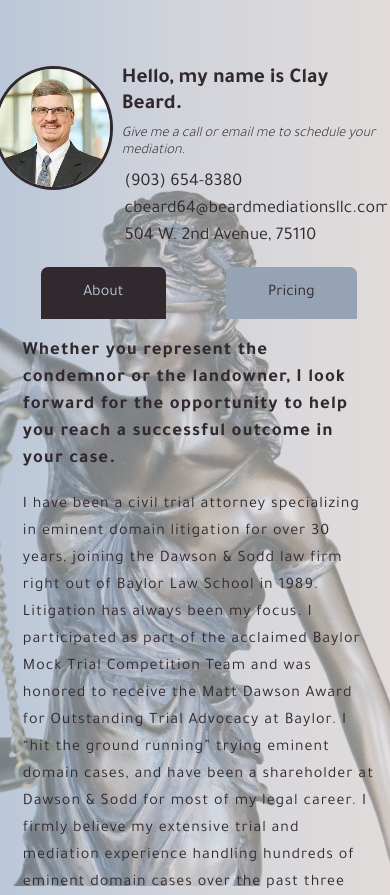
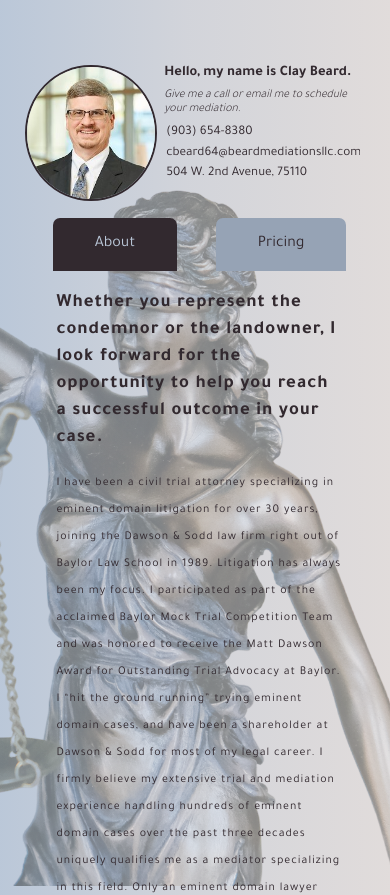
Before and after one commit to h-elliot/beard-mediations, a React (Create React App) app: page / in a window 390 px wide. Shown: the top 895 px of the page. Built offline with nearby package versions, Linux system fonts and the light colour scheme.

Commit message:
card.css mobile version

```diff
--- a/src/App.css
+++ b/src/App.css
@@ -1,22 +1,20 @@
 
 /* CSS HEX
-#E7E1E0 BG 1
-#BBC8D9 BG 2
-#96a3b5 BG 2.5
-#32292F DARK
-#575366 NEUTRAL
-#326771 MEDIUM
-#D17A22 HIGHLIGHT
-#C1292E ERROR
+#E7E1E0 BG 1      - platinum
+#BBC8D9 BG 2      - french \grey
+#96a3b5 BG 2.5    - cadet \grey
+#32292F DARK      - raisin \black
+#575366 NEUTRAL   - davy's \grey
+#51A3A3 MEDIUM    - verdigris
+#E84855 ERROR     - crayola \red
 
-color: #326771
 
 */
 
 @import url('https://fonts.googleapis.com/css2?family=Raleway:ital,wght@0,100;0,200;0,400;0,500;1,100;1,200;1,400;1,500&family=Tajawal:wght@200;300;400;700;900&display=swap');
 
 *, html, body {
-  /* min-height: 100%; */ /* breaks everything */
+  /* min-height: 100%; */ /*! breaks everything */
   height: 110%;
   color: #32292F;
   overflow: hidden;
@@ -32,6 +30,7 @@ main {
 }
 
 .App {
+  /* overflow: hidden; do not use*/
   text-align: center;
   height: 100%;
   min-height: 100%;
@@ -39,7 +38,6 @@ main {
   display: flex;
   flex-flow: column nowrap;
   align-items: center;
-  /* overflow: hidden; */
   background: hsla(10, 9%, 87%, 1);
 
     background: linear-gradient(180deg, hsla(10, 9%, 87%, 1) 0%, hsla(225, 10%, 84%, 1) 52%, hsla(214, 28%, 79%, 1) 100%);
@@ -64,11 +62,11 @@ main {
 
 /* Universal styling */
 .App-link {
-  color: #326771;
+  color: #51A3A3;
 }
 
 .App-link:hover {
-  color: #D17A22;
+  color: #575366;
 }
 
 ul {
--- a/src/styles/About.css
+++ b/src/styles/About.css
@@ -22,7 +22,6 @@
 .About-p p {
 	padding: 0 5%;
 	margin-right: 6%;
-	/* max-height: fit-content; */
 
 
 
@@ -34,3 +33,14 @@
 		max-width: 90%;
 	}
 }
+
+@media screen and (max-width: 800px) {
+
+	.About-text {
+		max-width: 90%;
+	}
+	.About-p {
+		/*? not working */
+		font-size: calc(6pt + 1vmin);
+	}
+}
--- a/src/styles/Card.css
+++ b/src/styles/Card.css
@@ -64,3 +64,33 @@
 	list-style-type: none;
 	text-align: left;
 }
+
+@media screen and (max-width: 800px) {
+
+	.Card-text {
+		font-size: calc(6pt + 1vmin);
+	}
+
+	.Card-title {
+		font-size: calc(8pt + 1vmin);
+	}
+
+	.Card-subtitle {
+		font-size: calc(6pt + 1vmin);
+	}
+
+	.Profile-contact ul {
+		max-height: 60%;
+	}
+
+	.Profile-contact li {
+		font-size: calc(7pt + 1vmin);
+	}
+
+	.Profile-image {
+		border: 2px solid #32292F;
+		margin-top: auto;
+		margin-bottom: auto;
+
+	}
+}
--- a/src/styles/TabComponent.css
+++ b/src/styles/TabComponent.css
@@ -18,6 +18,11 @@
 	background: #E7E1E0;
 	color: #32292F;
 	border-radius: 7px 7px 0 0;
+	cursor: pointer;
+}
+
+Tab:hover {
+	cursor: pointer;
 }
 
 .react-tabs__tab--selected {
```
Also changed, not shown: src/components/PopUp.js (deleted, +0 -9 lines), src/styles/PopUp.css (deleted).
